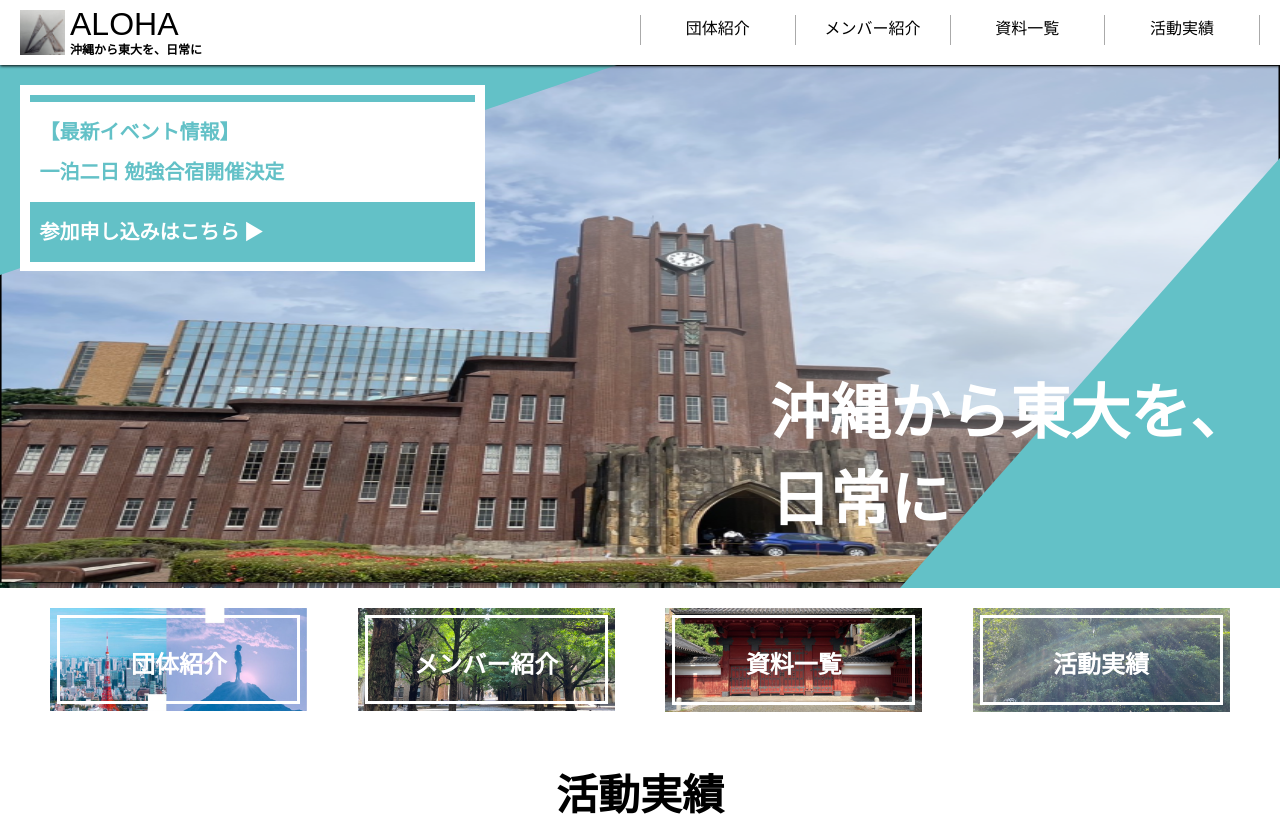
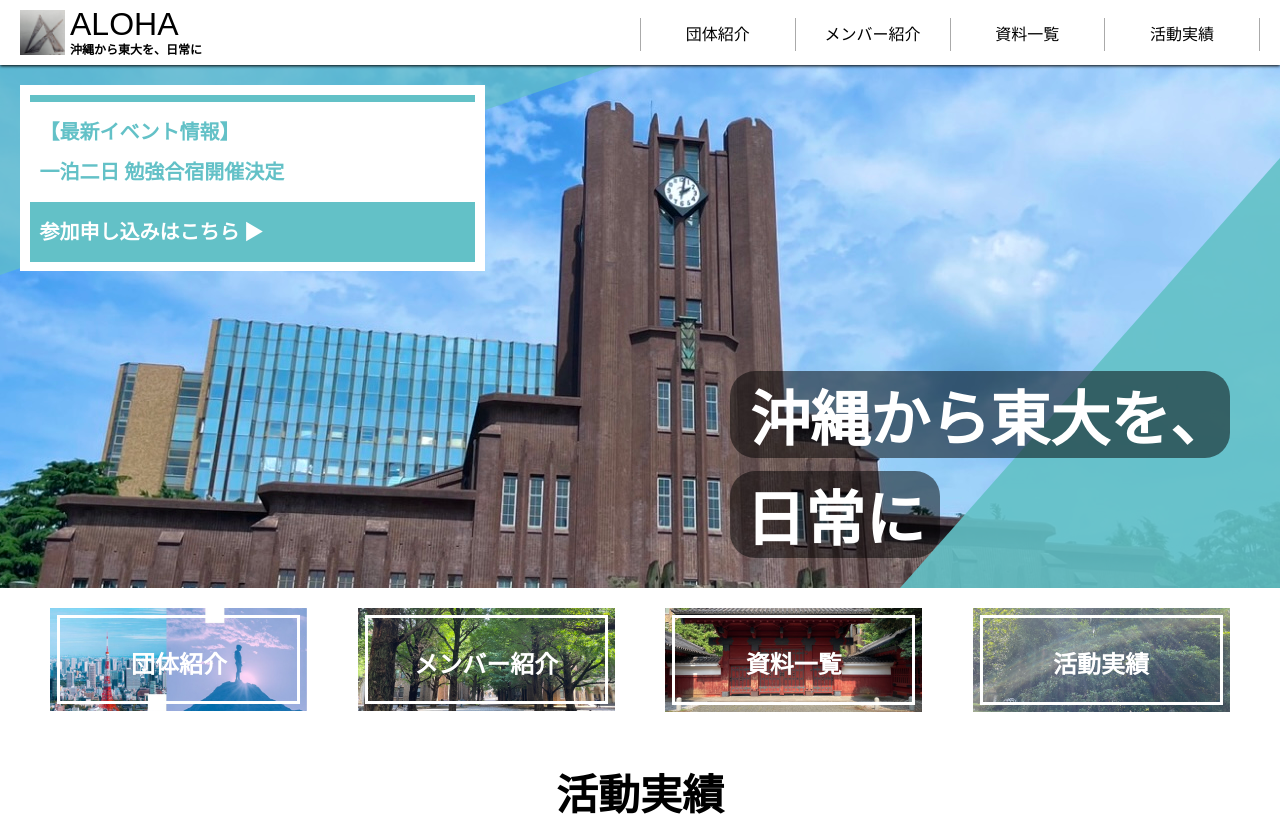
Before and after one commit to ReoYabiku/aloha-hp-next, a Next.js app: page / in a window 1280 px wide. Shown: the top 816 px of the page. Built offline with nearby package versions, Linux system fonts and the light colour scheme.

Commit message:
見た目の調整

```diff
--- a/app/components/molecules/GroupInfo.module.css
+++ b/app/components/molecules/GroupInfo.module.css
@@ -1,5 +1,5 @@
 .container {
-    width: 20%;
+    width: 18%;
 }
 
 .title {
--- a/app/components/molecules/NewsCard.module.css
+++ b/app/components/molecules/NewsCard.module.css
@@ -55,8 +55,7 @@
 		left: 30px;
 
 		height: 100px;
-		width: 220px;
-		z-index: 10;
+		width: 200px;
 	}
 
 	.top {
--- a/app/components/organisms/FirstView.module.css
+++ b/app/components/organisms/FirstView.module.css
@@ -17,6 +17,7 @@
 	width: 0;
 	border-top: 210px solid var(--color-main);
 	border-right: 617px solid transparent;
+	opacity: 0.7;
 }
 
 .triangle2 {
@@ -27,26 +28,46 @@
 	height: 0;
 	width: 0;
 	border-bottom: 430px solid var(--color-main);
-	/* border-bottom: 373px solid var(--color-main); */
 	border-left: 380px solid transparent;
+	opacity: 0.9;
 }
 
-.copy {
+.copy1 {
 	position: absolute;
-	bottom: 0;
-	right: 30px;
+	bottom: 80px;
+	right: 50px;
+	padding-left: 20px;
 
 	font-size: 60px;
 	color: var(--color-white);
+	background-color: rgba(0, 0, 0, 0.5);
+	border-radius: 25px;
 }
 
-.border, .copySP1, .copySP2 {
+.copy2 {
+	position: absolute;
+	bottom: -20px;
+	right: 340px;
+	padding-left: 15px;
+	padding-right: 15px;
+
+	font-size: 60px;
+	color: var(--color-white);
+	background-color: rgba(0, 0, 0, 0.5);
+	border-radius: 25px;
+}
+
+.border, .imageSP, .copySP1, .copySP2 {
 	display: none;
 }
 
 @media screen and (max-width: 480px) {
-	.image, .copy {
+	.image, .copy1, .copy2 {
 		display: none;
+	}
+
+	.imageSP {
+		display: block;
 	}
 
 	.border {
--- a/app/components/organisms/FirstView.tsx
+++ b/app/components/organisms/FirstView.tsx
@@ -30,10 +30,8 @@
 				message3='参加申し込みはこちら ▶︎'
 			/>
 
-			<h2 className={style.copy}>
-				沖縄から東大を、<br />
-				日常に
-			</h2>
+			<h2 className={style.copy1}>沖縄から東大を、</h2>
+			<h2 className={style.copy2}>日常に</h2>
 
 			<div className={style.border}></div>
 
--- a/app/components/organisms/Footer.module.css
+++ b/app/components/organisms/Footer.module.css
@@ -11,4 +11,5 @@
 	display: flex;
 	flex-wrap: wrap;
 	width: 45%;
+	margin-right: 30px;
 }
--- a/app/components/organisms/Header.module.css
+++ b/app/components/organisms/Header.module.css
@@ -39,11 +39,12 @@
 	width: 50%;
 	display: flex;
 	justify-content: space-evenly;
-	margin-top: 15px;
+	margin-top: 18px;
 }
 
 .other_pages {
 	margin: 0;
+	padding-top: 3px;
 	width: 25%;
 	height: 30px;
 	display: flex;
```
